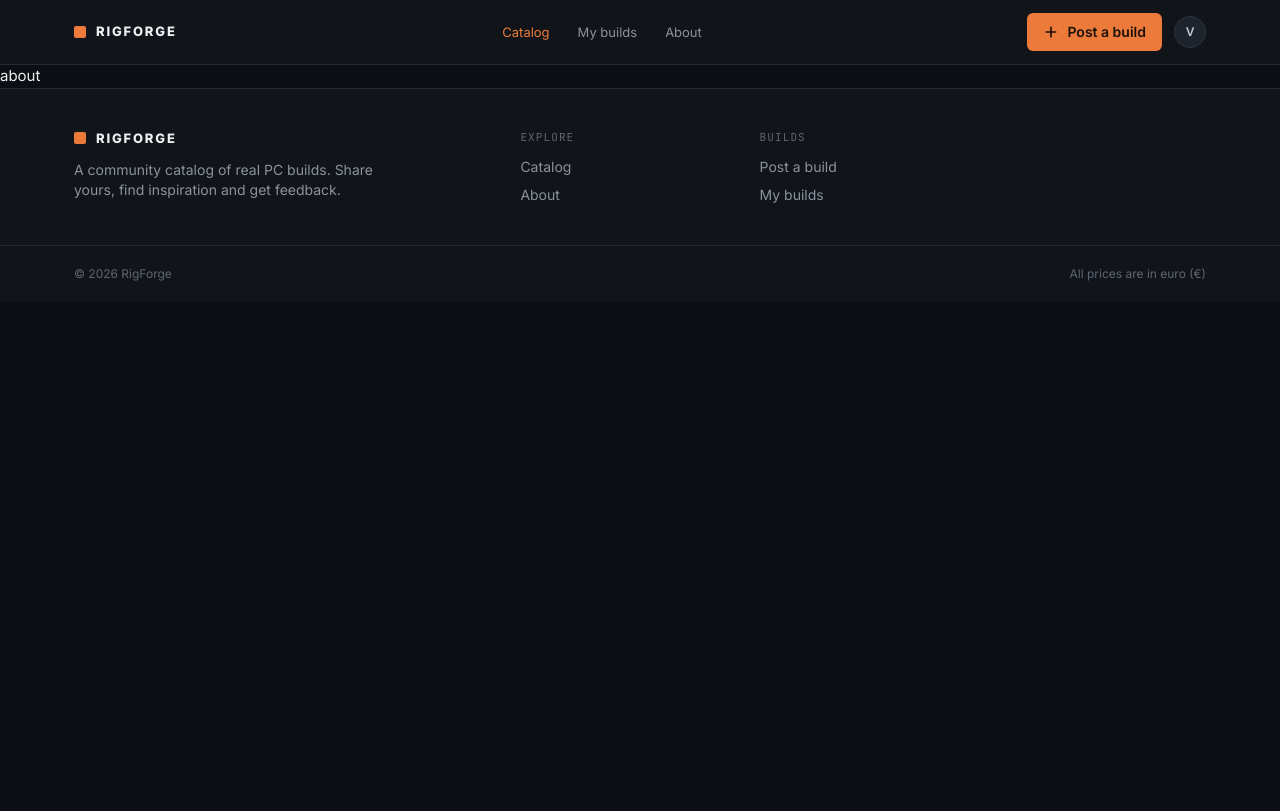
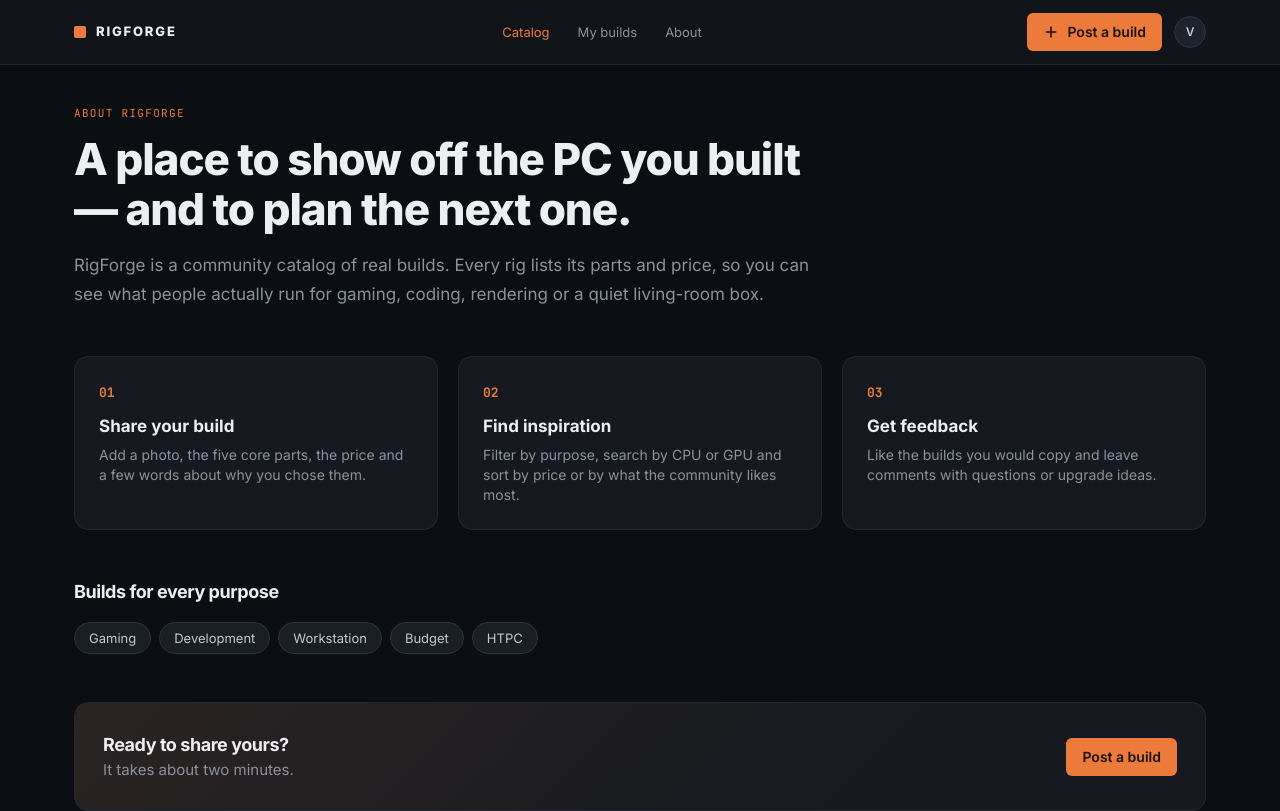
Before and after one commit to VelinPoznakov/RigForge, a React (Vite) app in the folder frontend/: page /about in a window 1280 px wide. Shown: the top 811 px of the page. Built offline with nearby package versions, Linux system fonts and the light colour scheme.

Commit message:
about page

```diff
--- a/frontend/src/components/About.jsx
+++ b/frontend/src/components/About.jsx
@@ -1,6 +1,69 @@
+import {Link} from "react-router";
+import {protectedRoutes} from "../ utils/ApplicationUrlPaths.js";
+
 export default function About(){
 
     return(
-        <h1>about</h1>
+        <main className="flex-1 pt-7 pb-14 sm:pt-10 sm:pb-18">
+            <div className="mx-auto w-full max-w-site px-4 sm:px-6">
+                <section className="mb-12 max-w-190">
+                    <p className="mb-3 font-mono text-[11px] tracking-[0.12em] text-accent uppercase">About RigForge</p>
+                    <h1 className="text-[30px] leading-[1.15] font-extrabold tracking-tight sm:text-[44px]">A place to
+                        show off the PC you built — and to plan the next one.</h1>
+                    <p className="mt-4 text-[17px] leading-[1.7] text-ink-muted">
+                        RigForge is a community catalog of real builds. Every rig lists its parts and price, so you can
+                        see
+                        what people actually run for gaming, coding, rendering or a quiet living-room box.
+                    </p>
+                </section>
+
+                <section className="mb-12 grid grid-cols-1 gap-5 md:grid-cols-3">
+                    <article className="rounded-[14px] border border-line bg-card p-6">
+                        <span className="font-mono text-[13px] font-bold text-accent">01</span>
+                        <h2 className="mt-2.5 mb-1.5 text-[17px] font-bold">Share your build</h2>
+                        <p className="text-sm text-ink-muted">Add a photo, the five core parts, the price and a few
+                            words about why you chose them.</p>
+                    </article>
+                    <article className="rounded-[14px] border border-line bg-card p-6">
+                        <span className="font-mono text-[13px] font-bold text-accent">02</span>
+                        <h2 className="mt-2.5 mb-1.5 text-[17px] font-bold">Find inspiration</h2>
+                        <p className="text-sm text-ink-muted">Filter by purpose, search by CPU or GPU and sort by price
+                            or by what the community likes most.</p>
+                    </article>
+                    <article className="rounded-[14px] border border-line bg-card p-6">
+                        <span className="font-mono text-[13px] font-bold text-accent">03</span>
+                        <h2 className="mt-2.5 mb-1.5 text-[17px] font-bold">Get feedback</h2>
+                        <p className="text-sm text-ink-muted">Like the builds you would copy and leave comments with
+                            questions or upgrade ideas.</p>
+                    </article>
+                </section>
+
+                <section className="mb-12 flex flex-col gap-4">
+                    <h2 className="text-lg font-bold tracking-tight">Builds for every purpose</h2>
+                    <div className="flex flex-wrap gap-2">
+                        <span
+                            className="inline-flex h-8 shrink-0 cursor-default items-center rounded-full border px-3.5 text-[13px] whitespace-nowrap transition-colors border-line-strong bg-field text-ink-soft">Gaming</span>
+                        <span
+                            className="inline-flex h-8 shrink-0 cursor-default items-center rounded-full border px-3.5 text-[13px] whitespace-nowrap transition-colors border-line-strong bg-field text-ink-soft">Development</span>
+                        <span
+                            className="inline-flex h-8 shrink-0 cursor-default items-center rounded-full border px-3.5 text-[13px] whitespace-nowrap transition-colors border-line-strong bg-field text-ink-soft">Workstation</span>
+                        <span
+                            className="inline-flex h-8 shrink-0 cursor-default items-center rounded-full border px-3.5 text-[13px] whitespace-nowrap transition-colors border-line-strong bg-field text-ink-soft">Budget</span>
+                        <span
+                            className="inline-flex h-8 shrink-0 cursor-default items-center rounded-full border px-3.5 text-[13px] whitespace-nowrap transition-colors border-line-strong bg-field text-ink-soft">HTPC</span>
+                    </div>
+                </section>
+
+                <section
+                    className="flex flex-col items-stretch justify-between gap-5 rounded-[14px] border border-line bg-card bg-linear-135 from-accent/10 to-transparent to-70% p-7 text-center sm:flex-row sm:items-center sm:text-left">
+                    <div>
+                        <h2 className="text-lg font-bold tracking-tight">Ready to share yours?</h2>
+                        <p className="text-ink-muted">It takes about two minutes.</p>
+                    </div>
+                    <Link className="inline-flex h-9.5 items-center justify-center gap-2 rounded-md px-4 text-sm font-semibold whitespace-nowrap transition-colors bg-accent text-on-accent hover:bg-accent-hover"
+                       to={protectedRoutes.createBuild}>Post a build</Link>
+                </section>
+            </div>
+        </main>
     );
 }
```
